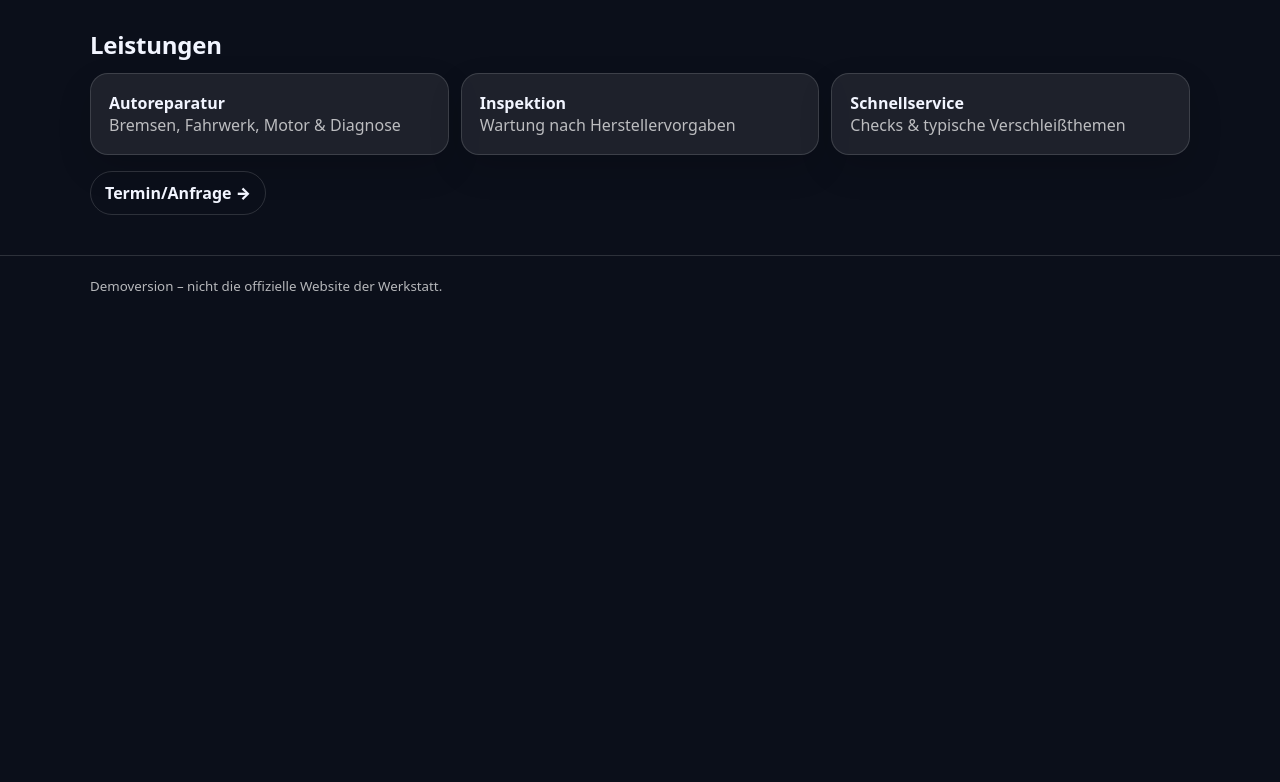
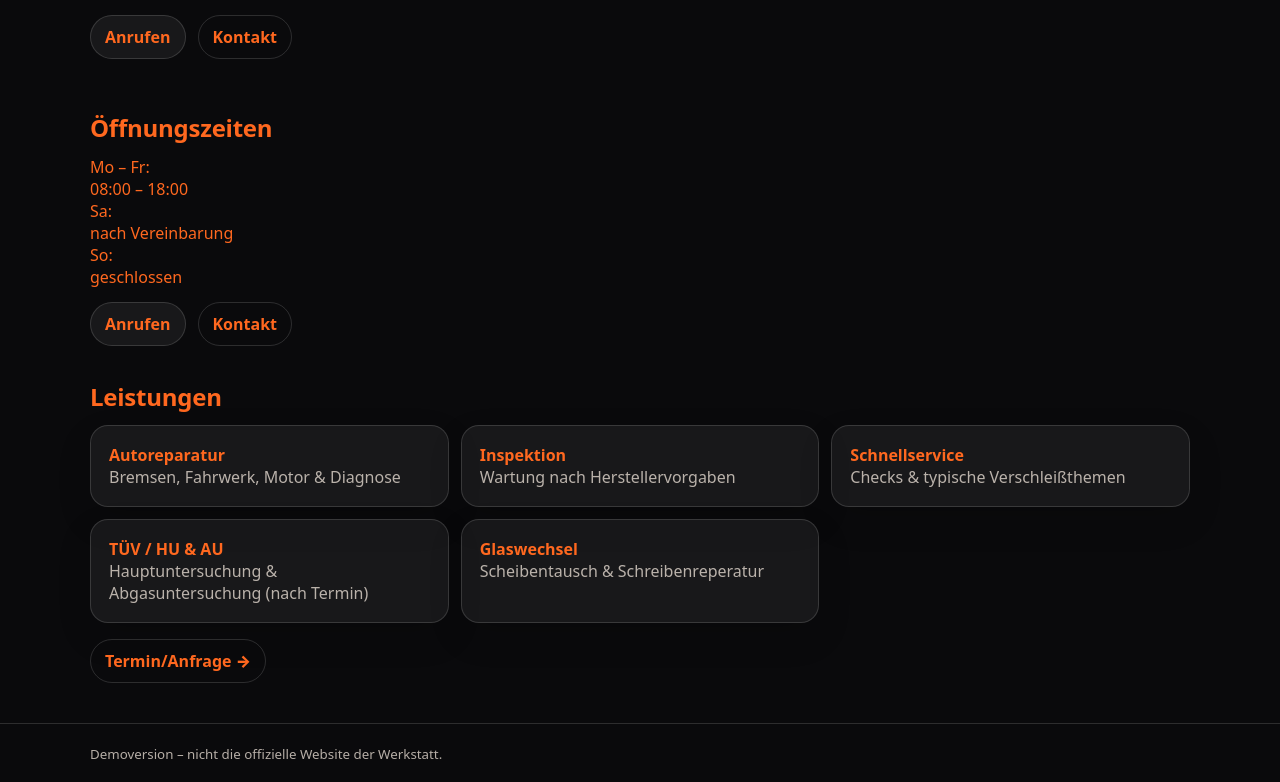
Before and after one commit to MatzeB12/Werkstatt-Demo, a plain HTML site: page index.html in a window 1280 px wide. Shown: the part 534-1316 px from the top of the page. Before the commit the page ends 848 px from the top, so only its background shows below. Drawn offline with Linux system fonts and the light colour scheme.

Commit message:
Erste Vorführversion

```diff
--- a/assets/styles.css
+++ b/assets/styles.css
@@ -1,15 +1,17 @@
 /* assets/styles.css (komplett) */
 :root{
-  --bg:#0b0f1a;
-  --fg:#f2f5ff;
-  --muted:rgba(255,255,255,.70);
-  --card:rgba(255,255,255,.08);
+  /* Firmenfarben: Schwarz/Orange */
+  --bg:#0a0a0c;                 /* tiefes Schwarz */
+  --fg:#ff681f;                 /* Orange-Rot */
+  --muted:rgba(255,243,232,.70);
+  --card:rgba(255,255,255,.06);
   --border:rgba(255,255,255,.14);
-  --accent:#0b60ff;
+  --accent:#ff7a00;             /* Orange */
   --radius:18px;
   --container:1100px;
   --font: system-ui, -apple-system, Segoe UI, Roboto, Arial;
 }
+
 
 *{box-sizing:border-box}
 html{scroll-behavior:smooth}
@@ -19,10 +21,11 @@ body{
   font-family:var(--font);
   color:var(--fg);
   background:
-    radial-gradient(900px 520px at 20% 0%, rgba(11,96,255,.18), transparent 60%),
-    radial-gradient(900px 520px at 85% 10%, rgba(11,96,255,.10), transparent 60%),
+    radial-gradient(900px 520px at 20% 0%, rgba(255,122,0,.18), transparent 60%),
+    radial-gradient(900px 520px at 85% 10%, rgba(255,122,0,.10), transparent 60%),
     var(--bg);
 }
+
 
 a{color:inherit; text-underline-offset:3px}
 a:hover{text-decoration-thickness:2px}
--- a/index.html
+++ b/index.html
@@ -46,10 +46,28 @@
         </div>
     </section>
 
+    <section id="zeiten" class="hours">
+        <h2>Öffnungszeiten</h2>
+
+        <div class="hours-box">
+            <div class="row"><span>Mo – Fr: <br></span> <span>08:00 – 18:00</span></div>
+            <div class="row"><span>Sa:<br></span> <span>nach Vereinbarung</span></div>
+            <div class="row"><span>So:<br></span> <span>geschlossen</span></div>
+        </div>
+
+        <div class="actions" style="margin-top:14px;">
+            <a class="btn" href="tel:+4933708929634">Anrufen</a>
+            <a class="btn secondary" href="kontakt.html">Kontakt</a>
+        </div>
+    </section>
+
+
     <section id="leistungen">
         <h2>Leistungen</h2>
 
         <div class="grid">
+
+
             <div class="card">
                 <strong>Autoreparatur</strong><br>
                 <span class="muted">Bremsen, Fahrwerk, Motor &amp; Diagnose</span>
@@ -64,6 +82,17 @@
                 <strong>Schnellservice</strong><br>
                 <span class="muted">Checks &amp; typische Verschleißthemen</span>
             </div>
+
+            <div class="card">
+                <strong>TÜV / HU &amp; AU</strong><br>
+                <span class="muted">Hauptuntersuchung &amp; Abgasuntersuchung (nach Termin)</span>
+            </div>
+
+            <div class="card">
+                <strong>Glaswechsel</strong><br>
+                <span class="muted">Scheibentausch &amp; Schreibenreperatur</span>
+            </div>
+
         </div>
 
         <div style="margin-top:16px;">
```
Also changed, not shown: kontakt.html (+7 -4 lines), assets/kf16-header.jpg, assets/kf16-header.webp.
